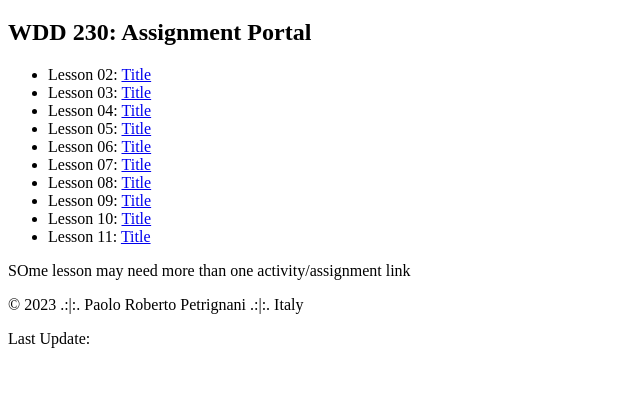
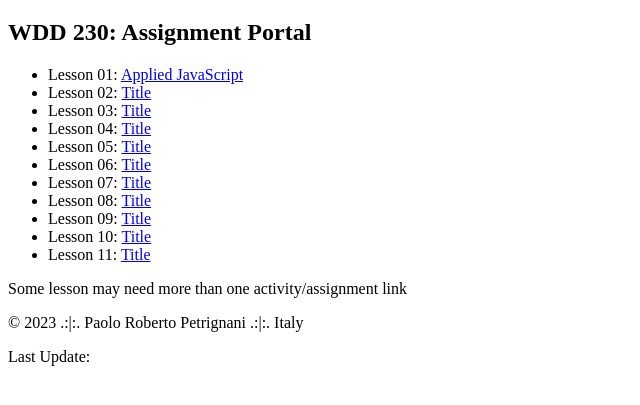
Before and after one commit to prpetrignani/wdd230, a plain HTML site: page index.html in a window 1280 px wide. Shown: the part 87-492 px from the top of the page, without its empty margins (0-640 px from the left). Drawn offline with Linux system fonts and the light colour scheme.

Commit message:
link 1 settimana

```diff
--- a/index.html
+++ b/index.html
@@ -18,6 +18,7 @@
         </div>
         <div>
             <ul>
+                <li>Lesson 01: <a href="../WDD230/w01-activity.html">Applied JavaScript</a></li>
                 <li>Lesson 02: <a href="..">Title</a></li>
                 <li>Lesson 03: <a href="..">Title</a></li>
                 <li>Lesson 04: <a href="..">Title</a></li>
@@ -31,7 +32,7 @@
             </ul>
         </div>
         <div>
-            <p>SOme lesson may need more than one activity/assignment link</p>
+            <p>Some lesson may need more than one activity/assignment link</p>
         </div>
     </main>
 
```
